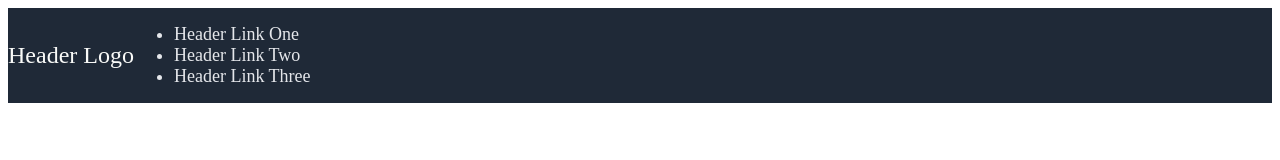
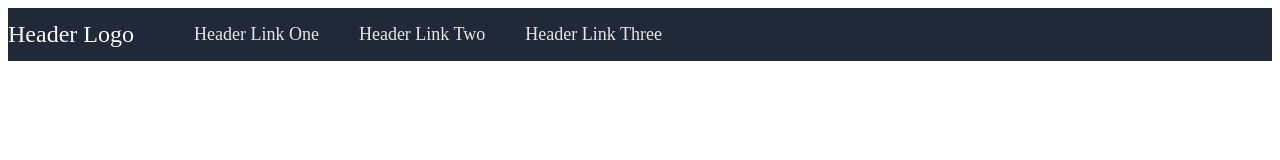
Before and after one commit to artddzhao/reallandingpage, a plain HTML site: page index.html in a window 1280 px wide. Drawn offline with Linux system fonts and the light colour scheme.

Commit message:
Familiarize CSS and Flexbox

```diff
--- a/styles.css
+++ b/styles.css
@@ -1,11 +1,13 @@
 
 
 header {
+    width: 100%;
     background-color: #1f2937;
     display: flex;
     align-items: center;
     justify-content: space-between
-    padding: 20px;
+    padding: 20px 10%;
+
 }
 
 .headermain {
@@ -16,4 +18,14 @@ header {
 .headersecondary li {
     color: #E5E7EB;
     font-size: 18px;
+    padding: 0 20px;
+    text-decoration: none;
 }
+
+nav ul li {
+    list-style: none;
+}
+
+nav ul {
+    display: flex;
+}
```
